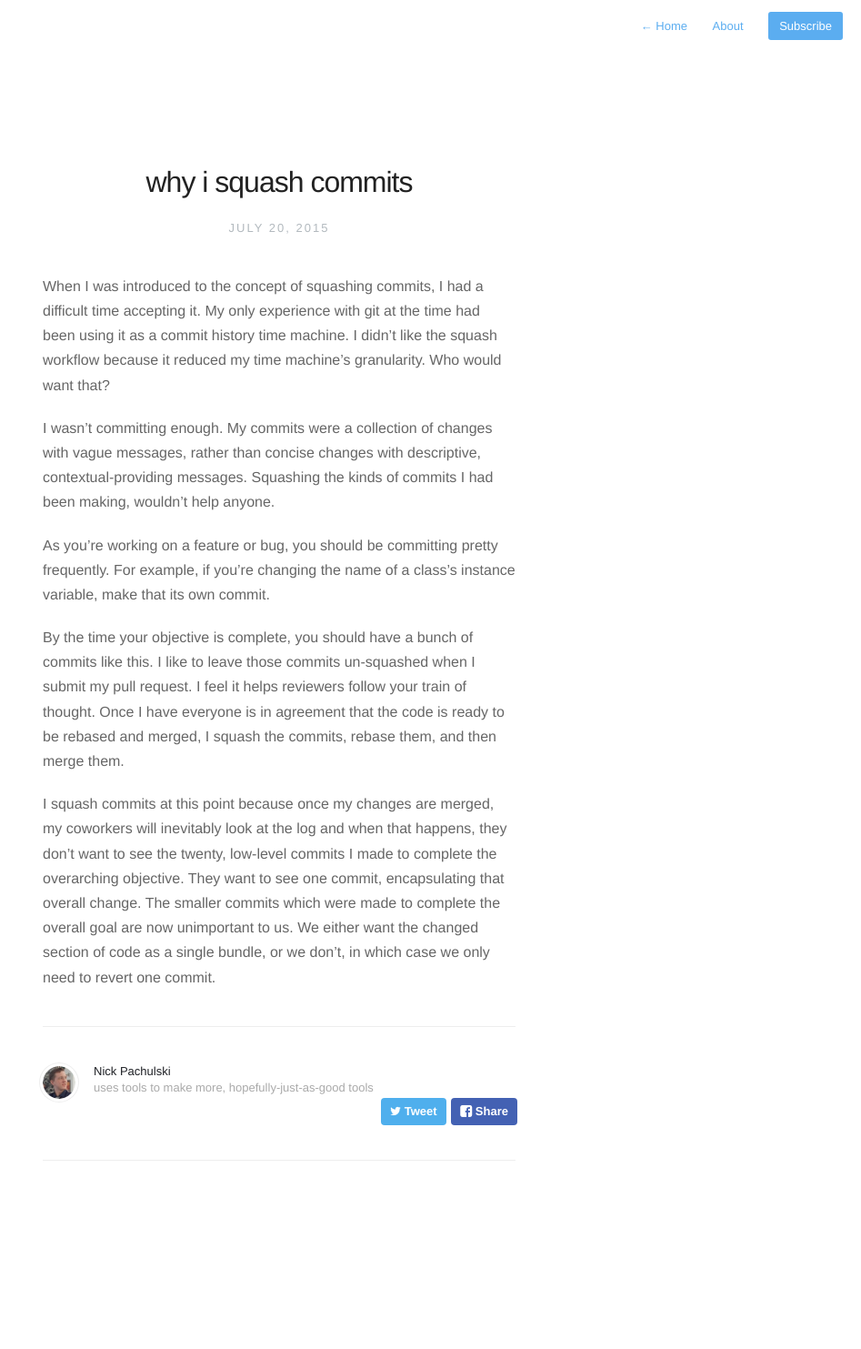
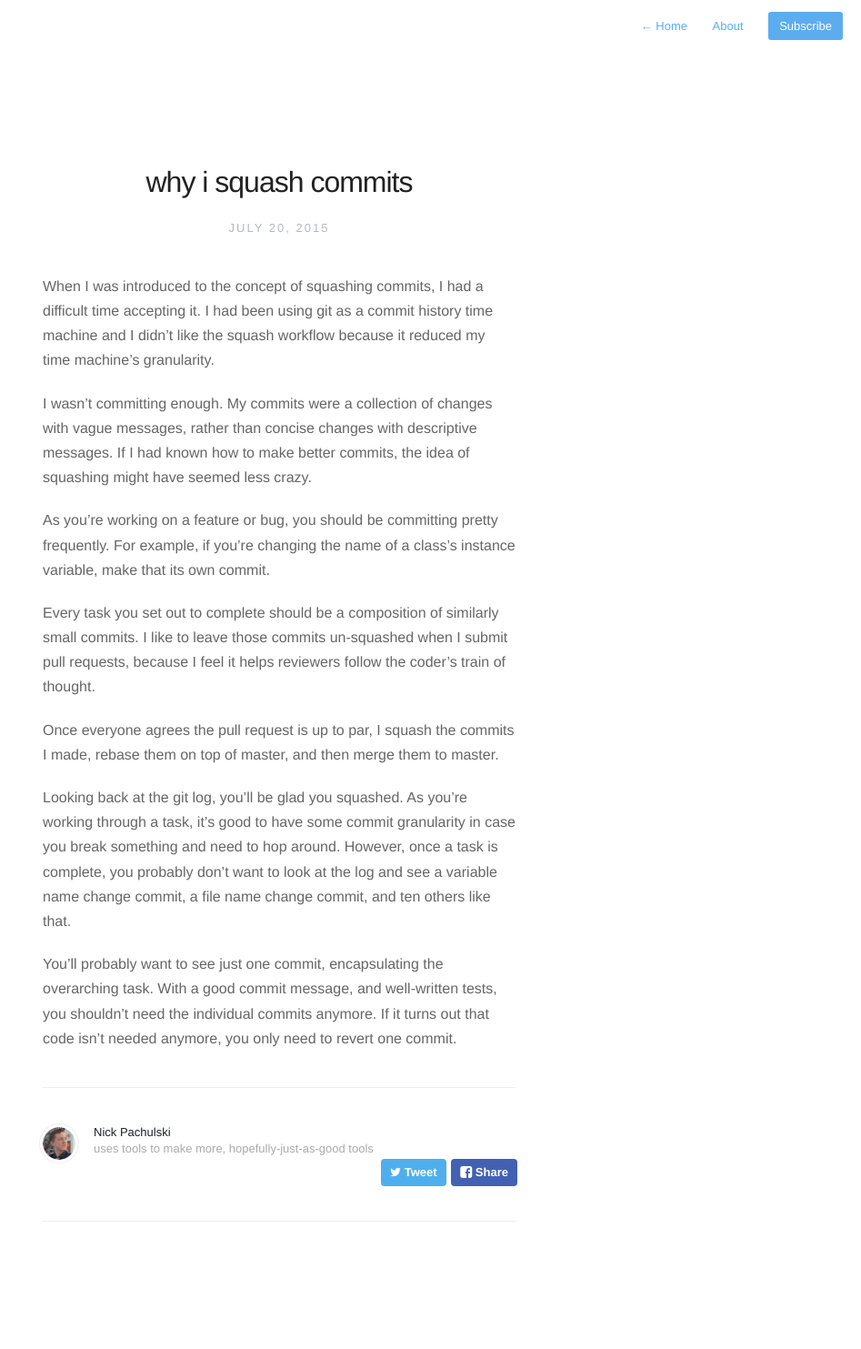
Before and after one commit to pachun/old.pachun.github.io, a Jekyll site: the page built from _posts/2015-07-20-why-i-squash-commits.md, in a window 1280 px wide. Shown: the whole page at 91% size, without its empty margins (333-1280 px from the left). Built offline with Jekyll 4.4.1, drawn with Linux system fonts in a browser that asks for light colours; nearby versions of some CDN libraries; Markdown is read by kramdown in place of the engine named in the settings; before the commit the page ends 1416 px from its top, so only the background shows below that.

Commit message:
Proofread post “why i squash commits”.

```diff
--- a/_posts/2015-07-20-why-i-squash-commits.md
+++ b/_posts/2015-07-20-why-i-squash-commits.md
@@ -7,30 +7,33 @@ tags: []
 ---
 
 When I was introduced to the concept of squashing commits, I had a difficult
-time accepting it. My only experience with git at the time had been using it as a commit history
-time machine. I didn't like the squash workflow because it reduced my time machine's
-granularity. Who would want that?
+time accepting it. I had been using git as a commit history
+time machine and I didn't like the squash workflow because it reduced my time machine's
+granularity.
 
 I wasn't committing enough. My commits were a collection of changes with vague
-messages, rather than concise changes with descriptive, contextual-providing
-messages. Squashing the kinds of commits I had been making, wouldn't help
-anyone.
+messages, rather than concise changes with descriptive messages. If I had known
+how to make better commits, the idea of squashing might have seemed less crazy.
 
 As you're working on a feature or bug, you should be committing pretty
 frequently. For example, if you're changing the name of a class's instance
 variable, make that its own commit.
 
-By the time your objective is complete, you
-should have a bunch of commits like this. I like to leave those commits
-un-squashed when I submit my pull request. I feel it helps reviewers follow your
-train of thought. Once I have everyone is in agreement that the code is ready to
-be rebased and merged, I squash the commits, rebase them, and then merge them.
+Every task you set out to complete should be a composition of similarly small
+commits. I like to leave those commits un-squashed when I submit pull requests,
+because I feel it helps reviewers follow the coder's train of thought.
 
-I squash commits at this point because once my changes are merged, my coworkers
-will inevitably look at the log and when that happens, they don't want to see
-the twenty,
-low-level commits I made to complete the overarching objective. They want to
-see one commit, encapsulating that overall change. The smaller commits which
-were made to complete the overall goal are now unimportant to us. We either want
-the changed section of code as a single bundle, or we don't, in which case we
+Once everyone agrees the pull request is up to par, I squash the commits I made,
+rebase them on top of master, and then merge them to master.
+
+Looking back at the git log, you'll be glad you squashed. As you're working
+through a task, it's good
+to have some commit granularity in case you break something and need to hop
+around. However, once a task is complete, you probably don't want to look at the
+log and see a variable name change commit, a file name change commit, and ten
+others like that.
+
+You'll probably want to see just one commit, encapsulating the overarching task.
+With a good commit message, and well-written tests, you shouldn't need the
+individual commits anymore. If it turns out that code isn't needed anymore, you
 only need to revert one commit.
```
